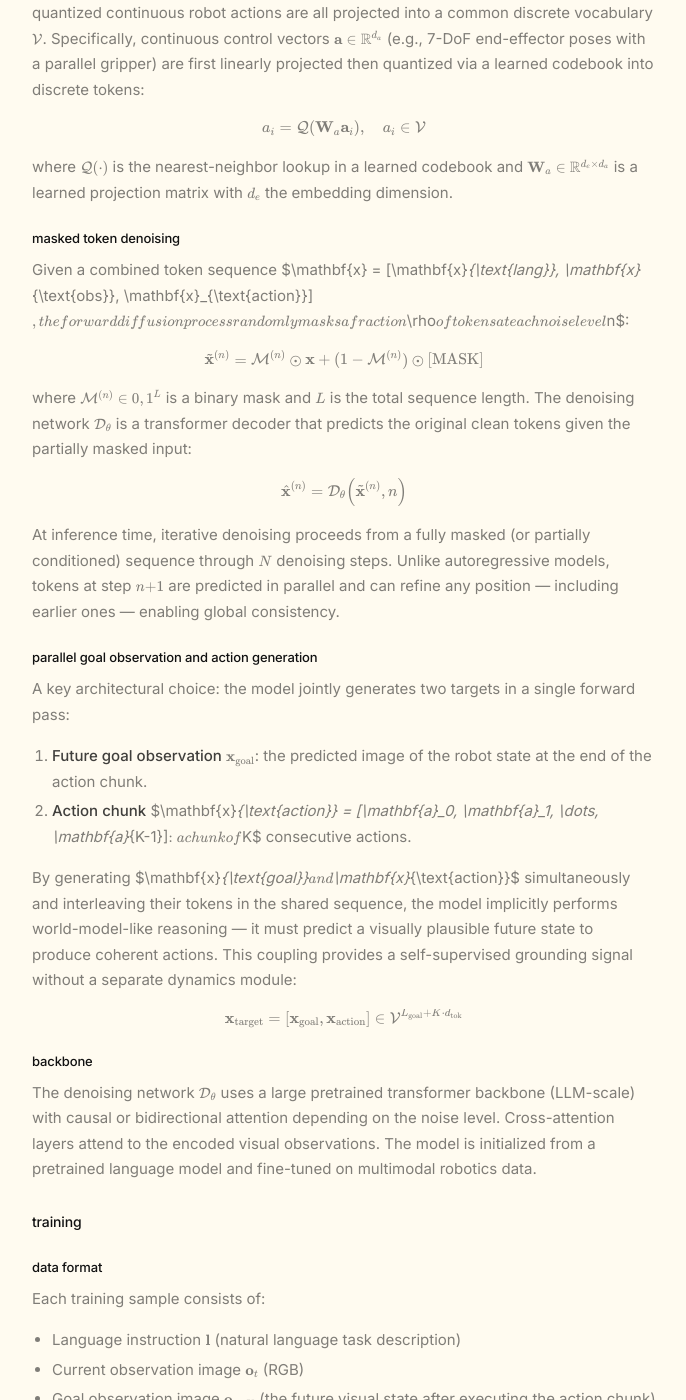
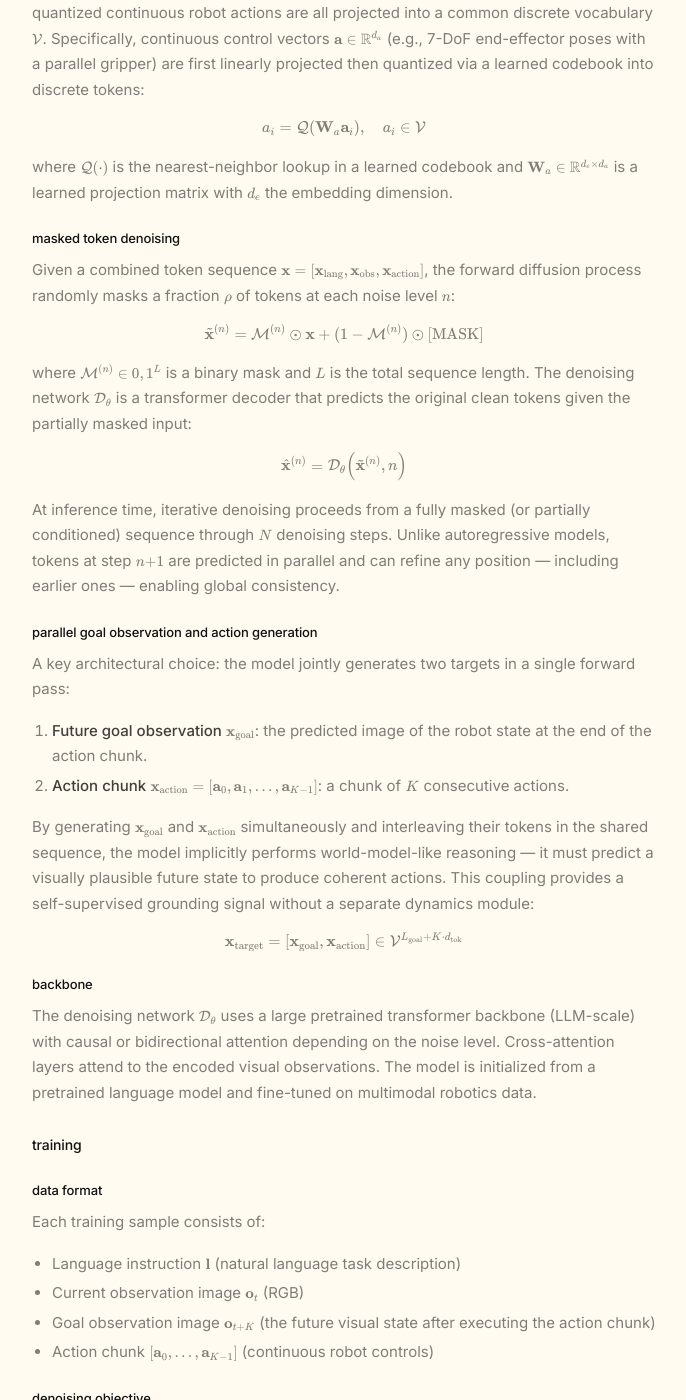
Before and after one commit to bopi-bot/bopi-research, a Jekyll site: the page built from _digests/2603.25406.md, in a window 1280 px wide and 1400 px high, scrolled down 910 px. Shown: the whole window, without its empty margins (296-982 px from the left). Built offline with Jekyll 4.4.1, drawn with Linux system fonts in a browser that asks for light colours; nearby versions of some CDN libraries; some of the changed text lies outside the part shown.

Commit message:
fix broken latex across all digests (underscore escaping), add latex guide to README

```diff
--- a/_digests/2603.25406.md
+++ b/_digests/2603.25406.md
@@ -26,15 +26,15 @@ Language tokens, image patch tokens (from a vision encoder such as a ViT), and q
 
 $$a_i = \mathcal{Q}(\mathbf{W}_a \mathbf{a}_i), \quad a_i \in \mathcal{V}$$
 
-where $\mathcal{Q}(\cdot)$ is the nearest-neighbor lookup in a learned codebook and $\mathbf{W}_a \in \mathbb{R}^{d_e \times d_a}$ is a learned projection matrix with $d_e$ the embedding dimension.
+where $\mathcal{Q}(\cdot)$ is the nearest-neighbor lookup in a learned codebook and $\mathbf{W}\_a \in \mathbb{R}^{d_e \times d_a}$ is a learned projection matrix with $d_e$ the embedding dimension.
 
 ### masked token denoising
 
-Given a combined token sequence $\mathbf{x} = [\mathbf{x}_{\text{lang}}, \mathbf{x}_{\text{obs}}, \mathbf{x}_{\text{action}}]$, the forward diffusion process randomly masks a fraction $\rho$ of tokens at each noise level $n$:
+Given a combined token sequence $\mathbf{x} = [\mathbf{x}\_{\text{lang}}, \mathbf{x}\_{\text{obs}}, \mathbf{x}\_{\text{action}}]$, the forward diffusion process randomly masks a fraction $\rho$ of tokens at each noise level $n$:
 
 $$\tilde{\mathbf{x}}^{(n)} = \mathcal{M}^{(n)} \odot \mathbf{x} + (1 - \mathcal{M}^{(n)}) \odot [\text{MASK}]$$
 
-where $\mathcal{M}^{(n)} \in \{0,1\}^{L}$ is a binary mask and $L$ is the total sequence length. The denoising network $\mathcal{D}_\theta$ is a transformer decoder that predicts the original clean tokens given the partially masked input:
+where $\mathcal{M}^{(n)} \in \{0,1\}^{L}$ is a binary mask and $L$ is the total sequence length. The denoising network $\mathcal{D}\_\theta$ is a transformer decoder that predicts the original clean tokens given the partially masked input:
 
 $$\hat{\mathbf{x}}^{(n)} = \mathcal{D}_\theta\!\left(\tilde{\mathbf{x}}^{(n)}, n\right)$$
 
@@ -44,16 +44,16 @@ At inference time, iterative denoising proceeds from a fully masked (or partiall
 
 A key architectural choice: the model jointly generates two targets in a single forward pass:
 
-1. **Future goal observation** $\mathbf{x}_{\text{goal}}$: the predicted image of the robot state at the end of the action chunk.
-2. **Action chunk** $\mathbf{x}_{\text{action}} = [\mathbf{a}_0, \mathbf{a}_1, \dots, \mathbf{a}_{K-1}]$: a chunk of $K$ consecutive actions.
+1. **Future goal observation** $\mathbf{x}\_{\text{goal}}$: the predicted image of the robot state at the end of the action chunk.
+2. **Action chunk** $\mathbf{x}\_{\text{action}} = [\mathbf{a}\_0, \mathbf{a}\_1, \dots, \mathbf{a}\_{K-1}]$: a chunk of $K$ consecutive actions.
 
-By generating $\mathbf{x}_{\text{goal}}$ and $\mathbf{x}_{\text{action}}$ simultaneously and interleaving their tokens in the shared sequence, the model implicitly performs world-model-like reasoning — it must predict a visually plausible future state to produce coherent actions. This coupling provides a self-supervised grounding signal without a separate dynamics module:
+By generating $\mathbf{x}\_{\text{goal}}$ and $\mathbf{x}\_{\text{action}}$ simultaneously and interleaving their tokens in the shared sequence, the model implicitly performs world-model-like reasoning — it must predict a visually plausible future state to produce coherent actions. This coupling provides a self-supervised grounding signal without a separate dynamics module:
 
 $$\mathbf{x}_{\text{target}} = [\mathbf{x}_{\text{goal}}, \mathbf{x}_{\text{action}}] \in \mathcal{V}^{L_{\text{goal}} + K \cdot d_{\text{tok}}}$$
 
 ### backbone
 
-The denoising network $\mathcal{D}_\theta$ uses a large pretrained transformer backbone (LLM-scale) with causal or bidirectional attention depending on the noise level. Cross-attention layers attend to the encoded visual observations. The model is initialized from a pretrained language model and fine-tuned on multimodal robotics data.
+The denoising network $\mathcal{D}\_\theta$ uses a large pretrained transformer backbone (LLM-scale) with causal or bidirectional attention depending on the noise level. Cross-attention layers attend to the encoded visual observations. The model is initialized from a pretrained language model and fine-tuned on multimodal robotics data.
 
 ## training
 
@@ -61,9 +61,9 @@ The denoising network $\mathcal{D}_\theta$ uses a large pretrained transformer b
 
 Each training sample consists of:
 - Language instruction $\mathbf{l}$ (natural language task description)
-- Current observation image $\mathbf{o}_t$ (RGB)
-- Goal observation image $\mathbf{o}_{t+K}$ (the future visual state after executing the action chunk)
-- Action chunk $[\mathbf{a}_0, \dots, \mathbf{a}_{K-1}]$ (continuous robot controls)
+- Current observation image $\mathbf{o}\_t$ (RGB)
+- Goal observation image $\mathbf{o}\_{t+K}$ (the future visual state after executing the action chunk)
+- Action chunk $[\mathbf{a}\_0, \dots, \mathbf{a}\_{K-1}]$ (continuous robot controls)
 
 ### denoising objective
 
@@ -132,7 +132,7 @@ The authors also validate MMaDA-VLA on real-robot manipulation tasks, demonstrat
 
 ## notes
 
-MMaDA-VLA is architecturally significant because it merges VLA policy generation with world-model-like future prediction into a single diffusion framework. By generating the future goal observation $\mathbf{x}_{\text{goal}}$ alongside the action chunk $\mathbf{x}_{\text{action}}$, the model implicitly reasons about environment dynamics without a separate world model module. This is an elegant solution to the "how do actions affect the world" question that plagues purely reactive VLA models.
+MMaDA-VLA is architecturally significant because it merges VLA policy generation with world-model-like future prediction into a single diffusion framework. By generating the future goal observation $\mathbf{x}\_{\text{goal}}$ alongside the action chunk $\mathbf{x}\_{\text{action}}$, the model implicitly reasons about environment dynamics without a separate world model module. This is an elegant solution to the "how do actions affect the world" question that plagues purely reactive VLA models.
 
 The unified discrete token space for language, images, and continuous controls is a clean design choice. Prior work has used continuous diffusion for action chunks (Diffusion Policy) or autoregressive discrete tokens for VLA (OpenVLA), but MMaDA-VLA is the first to unify all modalities under discrete diffusion with parallel masked denoising.
 
```
Also changed, not shown: _digests/2603.16673.md (+1 -1 lines), _digests/2603.24916.md (+1 -1 lines), _digests/2603.25399.md (+10 -10 lines), _digests/2603.25685.md (+3 -3 lines), _digests/2603.25716.md (+2 -2 lines), README.md.
